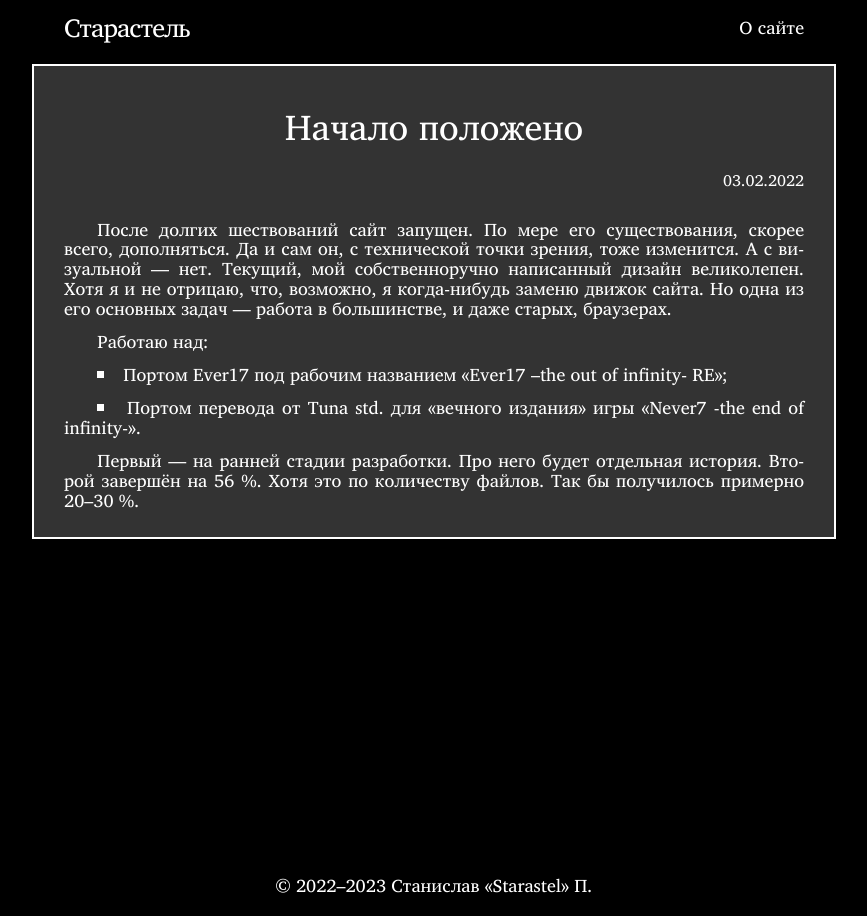
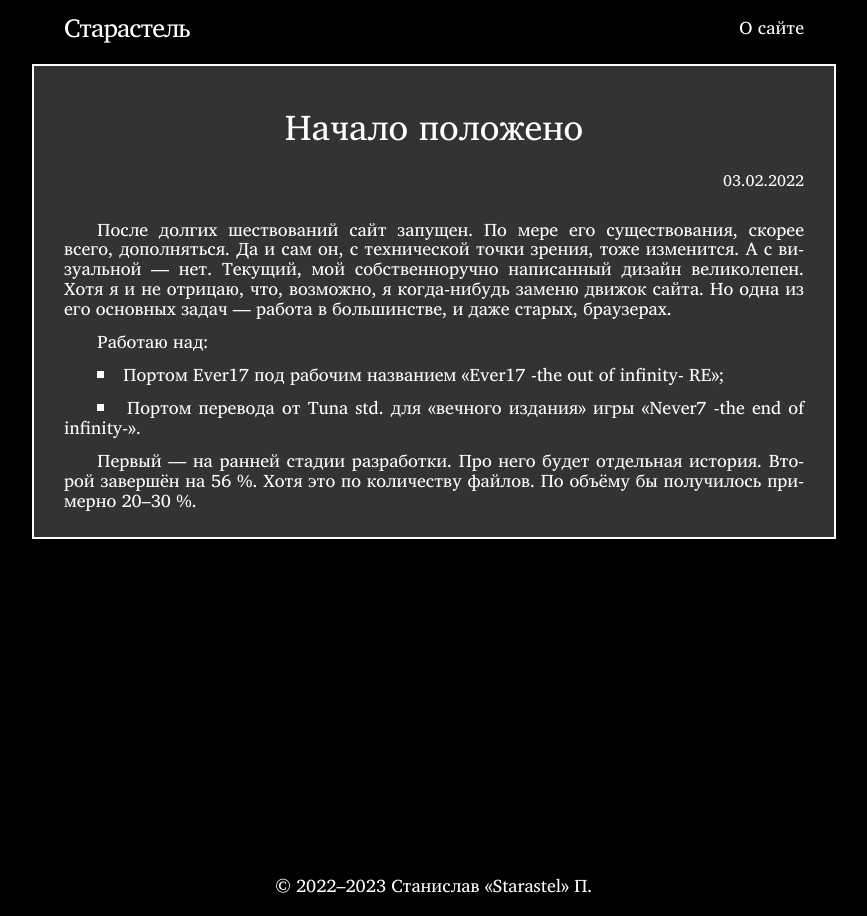
Before and after one commit to Starastel/stStarastel, a Jekyll site: the page built from _posts/2022-02-04-a-new_start.md, in a window 1280 px wide. Shown: the whole page, without its empty margins (206-1073 px from the left). Built offline with Jekyll 4.4.1, drawn with Linux system fonts in a browser that asks for light colours.

Commit message:
Update 2022-02-04-a-new_start.md

```diff
--- a/_posts/2022-02-04-a-new_start.md
+++ b/_posts/2022-02-04-a-new_start.md
@@ -6,7 +6,7 @@ date:   2022-02-04 00:00:00 +0300
 После долгих шествований сайт запущен. По мере его существования, скорее всего, дополняться. Да и сам он, с технической точки зрения, тоже изменится. А с визуальной — нет. Текущий, мой собственноручно написанный дизайн великолепен. Хотя я и не отрицаю, что, возможно, я когда-нибудь заменю движок сайта. Но одна из его основных задач — работа в большинстве, и даже старых, браузерах.
 
 Работаю над:
-- Портом Ever17 под рабочим названием «Ever17 –the out of infinity- RE»;
+- Портом Ever17 под рабочим названием «Ever17 -the out of infinity- RE»;
 - Портом перевода от Tuna std. для «вечного издания» игры «Never7 -the end of infinity-».
 
-Первый — на ранней стадии разработки. Про него будет отдельная история. Второй завершён на 56 %. Хотя это по количеству файлов. Так бы получилось примерно 20–30 %.
+Первый — на ранней стадии разработки. Про него будет отдельная история. Второй завершён на 56 %. Хотя это по количеству файлов. По объёму бы получилось примерно 20–30 %.
```
